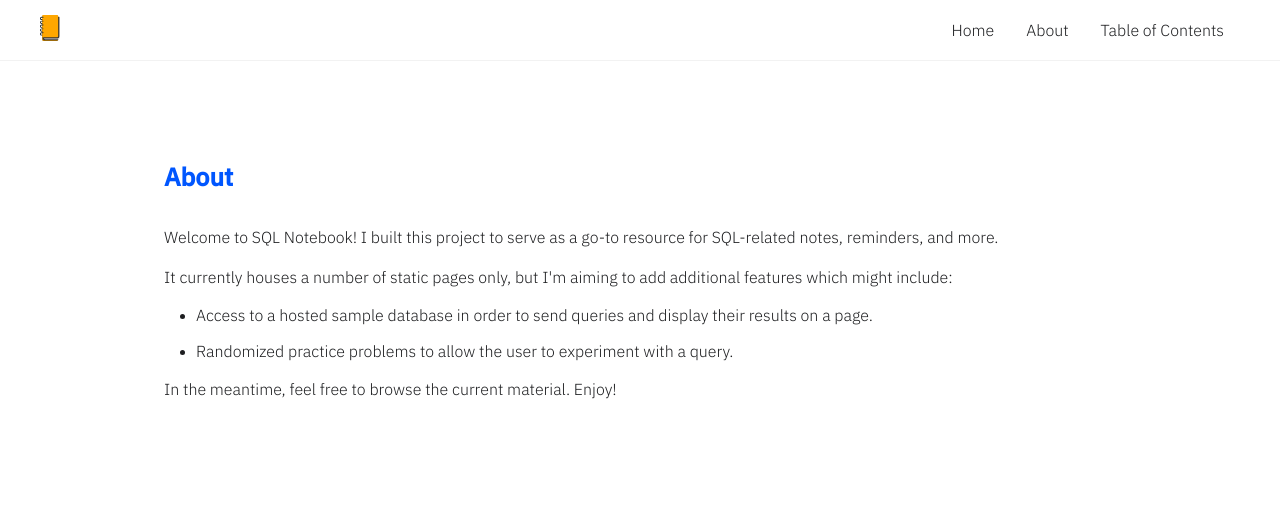
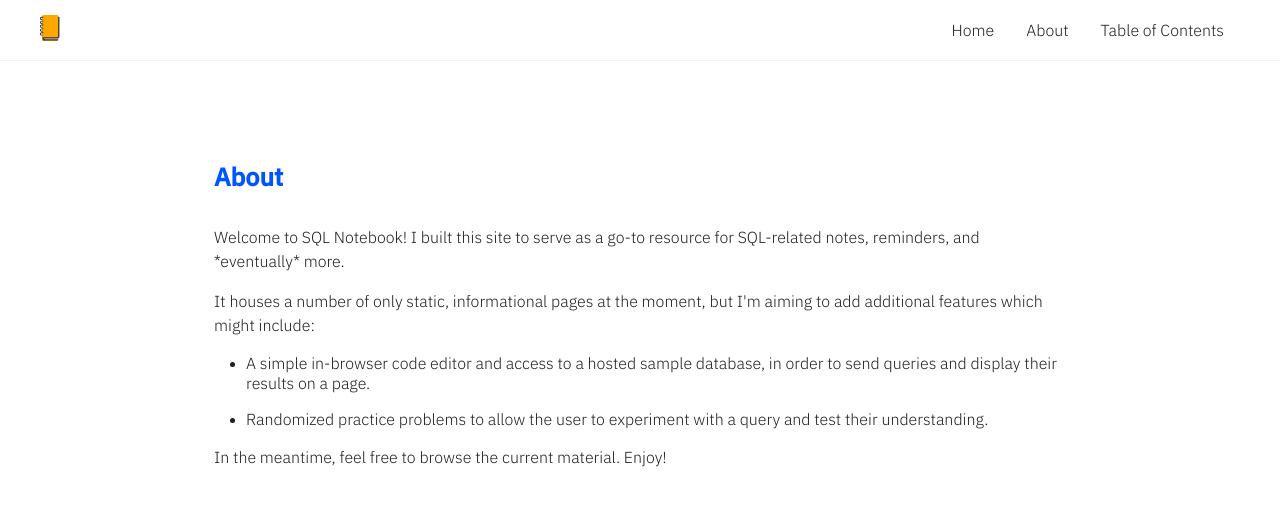
Before and after one commit to agviray/sql-notebook, a React (Create React App) app: page /about in a window 1280 px wide. Shown: the top 506 px of the page. Built offline with nearby package versions, Linux system fonts and the light colour scheme.

Commit message:
Update About content

```diff
--- a/src/components/pages/About.js
+++ b/src/components/pages/About.js
@@ -10,24 +10,26 @@ const About = () => {
           </div>
           <div className="mainContentContainer">
             <p>
-              Welcome to SQL Notebook! I built this project to serve as a go-to
-              resource for SQL-related notes, reminders, and more.
+              Welcome to SQL Notebook! I built this site to serve as a go-to
+              resource for SQL-related notes, reminders, and *eventually* more.
             </p>
             <p>
-              It currently houses a number of static pages only, but I'm aiming
-              to add additional features which might include:
+              It houses a number of only static, informational pages at the
+              moment, but I'm aiming to add additional features which might
+              include:
             </p>
             <ul className="contentList">
               <li>
                 <span>
-                  Access to a hosted sample database in order to send queries
-                  and display their results on a page.
+                  A simple in-browser code editor and access to a hosted sample
+                  database, in order to send queries and display their results
+                  on a page.
                 </span>
               </li>
               <li>
                 <span>
                   Randomized practice problems to allow the user to experiment
-                  with a query.
+                  with a query and test their understanding.
                 </span>
               </li>
             </ul>
--- a/src/sass/abstracts/_mixins.scss
+++ b/src/sass/abstracts/_mixins.scss
@@ -48,6 +48,7 @@
       align-items: center;
       gap: 0.5rem;
       padding-bottom: 1rem;
+      font-family: $globalMainFontFamily;
 
       // Custom list disc
       & > span {
--- a/src/sass/main.css
+++ b/src/sass/main.css
@@ -322,6 +322,7 @@ header > nav > .content .hamburger.toggledOpen > span:nth-of-type(3) {
   align-items: center;
   gap: 0.5rem;
   padding-bottom: 1rem;
+  font-family: "IBM Plex Sans Light", Arial, Helvetica, sans-serif;
 }
 .generalSqlInfo ul > li > span {
   display: inline-block;
@@ -415,7 +416,7 @@ header > nav > .content .hamburger.toggledOpen > span:nth-of-type(3) {
 }
 
 .wrapper > section > div {
-  max-width: 1000px;
+  max-width: 900px;
   margin: 0 auto;
   padding: 160px 1.5rem 160px 1.5rem;
 }
--- a/src/sass/pages/_page-layout.scss
+++ b/src/sass/pages/_page-layout.scss
@@ -3,7 +3,7 @@
   & > section {
     // page inner container
     & > div {
-      max-width: 1000px;
+      max-width: 900px;
       margin: 0 auto;
       padding: 160px 1.5rem 160px 1.5rem;
 
```
Also changed, not shown: 1 other file (tests, documents, lock files or other folders).
